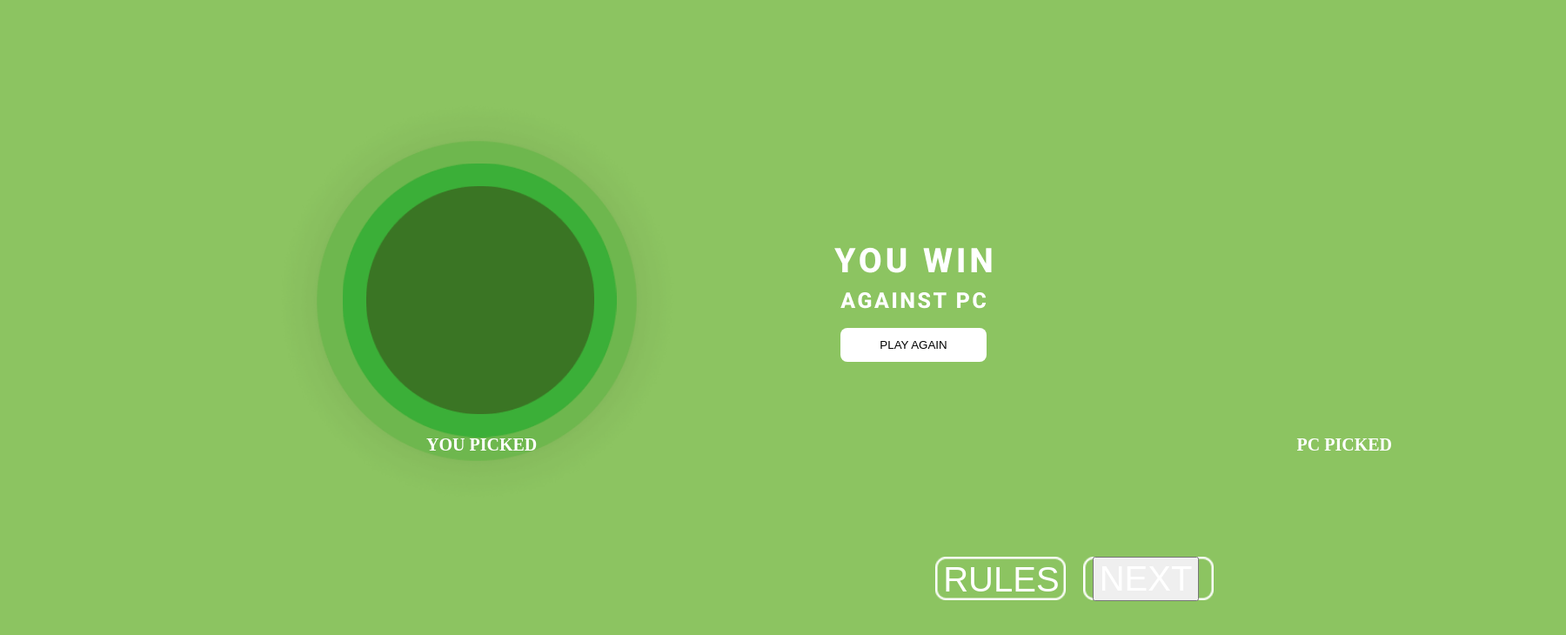
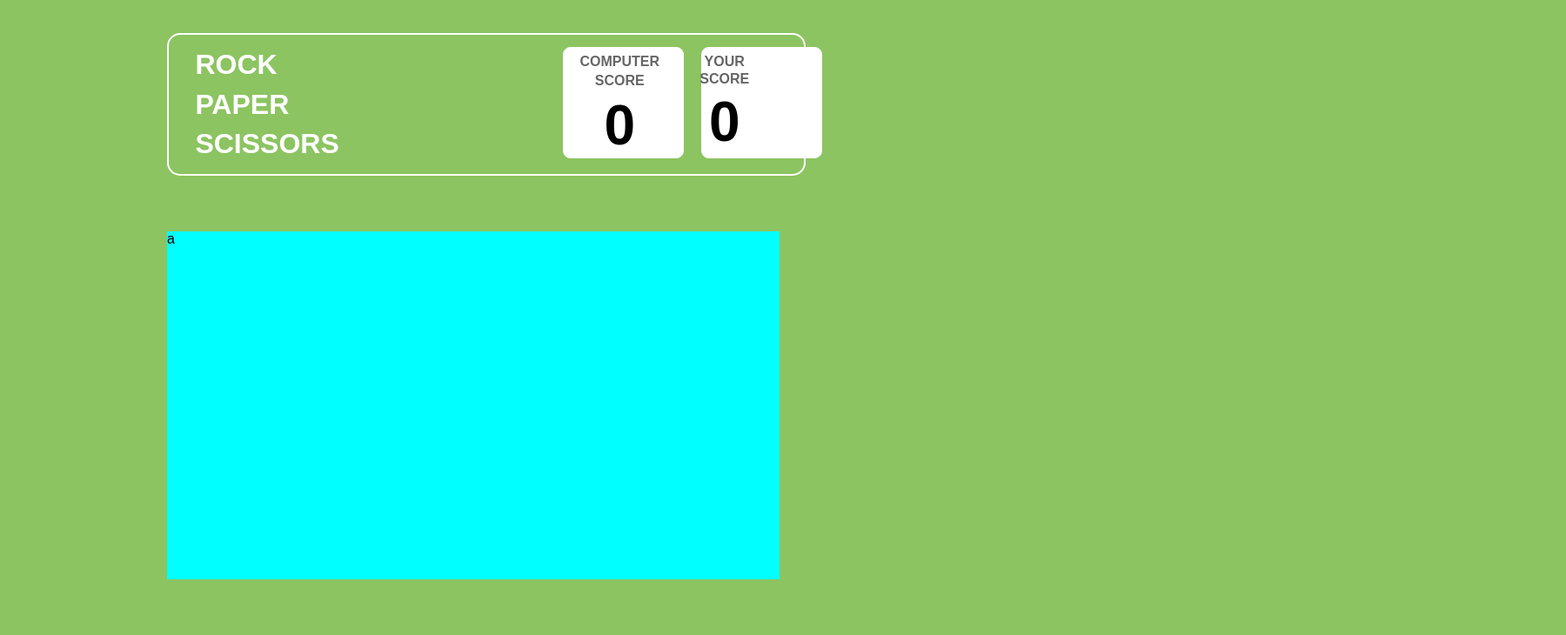
Before and after one commit to Sourav-Sharma-001/Rock-Paper-scissors-Project, a plain HTML site: page Recreated JS Project/Pages/Page2/page2.html in a window 1280 px wide. Shown: the whole page at 87% size, 1800 px wide, since content can reach past the window. Drawn offline with Linux system fonts and the light colour scheme.

Commit message:
page2.css changes

```diff
--- a/Recreated JS Project/Pages/Page2/page2.css
+++ b/Recreated JS Project/Pages/Page2/page2.css
@@ -2,6 +2,11 @@ body {
   background-color: #8cc461;
   margin: 0;
   padding: 0;
+  font-family: Arial, Helvetica, sans-serif;
+}
+
+html, body {
+  height: 100%;
 }
 
 .parent {
@@ -10,162 +15,82 @@ body {
   animation: fadeIn 0.8s ease-in-out forwards;
 }
 
-#score-container-base {
-  position: relative;
-  margin-top: 100px;
-  margin-left: 300px;
-  width: 1500px;
-  height: 190px;
+
+#score-container {
   display: flex;
-  align-items: center;
+  border: 2px solid white;
+  width: 55%;
+  margin-top: 3%;
+  margin-left: 15%;
+  height: 20%;
+  border-radius: 15px;
+  place-items: center;
+  padding: 0 1%;
+  justify-content: space-around;
 }
 
-#score-container {
-  position: absolute;
-  top: 0%;
-  margin-top: 100px;
-  margin-left: 300px;
-  width: 1500px;
-  height: 190px;
+#RPS-text {
   display: flex;
-  align-items: center;
+  flex-direction: column;
+  justify-content: space-between;
+  width: 55%;
+  height: 80%;
+  font-size: 200%;
+  font-weight: bold;
+  color: white;
 }
 
-#rec1 {
-  width: 1500px;
-  height: 150px;
+#score-section {
+  position: relative;
+  display: flex;
+  width: 35%;
+  height: 80%;
+  justify-content: space-between;
+  align-items: center;
+  gap: 20px;
 }
 
-#divide-RPS-score-sec {
-  display: flex;
-  justify-content: space-between;
-  margin: 0px 20px;
-  align-items: center;
-  height: 150px;
-  width: 1500px;
+#score-section img {
+  height: 100%;
 }
 
-#RPS-labels {
+#computer-score,
+#your-score {
+  position: absolute;
   display: flex;
   flex-direction: column;
-  gap: 10px;
-  height: 150px;
-  justify-content: center;
+  place-items: center;
+  font-weight: bold;
+  top: 4%;
 }
 
-#score-sec {
-  display: flex;
-  justify-content: space-between;
-  align-items: center;
-  width: 25%;
-  height: 150px;
-  margin: 5px 0;
+#computer-score {
+  left: 8%;
 }
 
-#score-box {
-  position: relative;
-  width: 150px;
-  height: 130px;
-  overflow: hidden;
-  display: flex;
-  margin: 0px 10px;
+#your-score {
+  right: 13%;
 }
 
-#rec3 {
-  width: 100%;
-  height: auto;
-  max-height: 100%;
+#computer-label,
+#CS-score-label,
+#your-label,
+#YS-score-label {
+  color: rgb(101, 101, 101);
+  margin-bottom: 5%;
 }
 
-#score-block {
-  position: absolute;
-  top: 50%;
-  left: 50%;
-  transform: translate(-50%, -50%);
-  display: flex;
-  flex-direction: column;
-  align-items: center;
-  justify-content: center;
-  text-align: center;
-  width: 100%;
-  padding: 0 5px;
-  box-sizing: border-box;
-}
-
-.score-label {
-  font-size: 20px;
-  line-height: 1.2;
-  white-space: nowrap;
-}
-
-.score-text {
-  font-weight: bold;
-  font-size: 55px;
-  margin-top: 5px;
-  line-height: 1;
+#CS-score-text,
+#YS-score-text {
+  font-size: 400%;
 }
 
 #conclusion-sec {
-  height: 500px;
-  margin-left: 300px;
-  margin-top: 100px;
-  display: flex;
-  justify-content: space-around;
-  width: 1500px;
-  align-items: center;
-}
-
-#ellipse-container {
-  position: relative;
-  width: 500px;
-  height: 500px;
-  left: 300px;
-  top: -500px;
-}
-
-#ellipse-4 {
-  position: absolute;
-  top: 10px;
-  left: 11px;
-}
-
-#ellipse-5 {
-  position: absolute;
-  z-index: 3;
-  top: 120px;
-  left: 127px;
-}
-
-#ellipse-3 {
-  position: absolute;
-  z-index: 2;
-  top: 95px;
-  left: 101px;
-}
-
-#ellipse-4 {
-  z-index: 1;
-}
-
-#player-move {
-  z-index: 4;
-  position: relative;
-}
-
-#middle-sec {
-  display: flex;
-  flex-direction: column;
-  justify-content: space-around;
-  align-items: center;
-  height: 150px;
-}
-
-#play-again {
-  padding: 12px 45px;
-  background-color: white;
-  border: none;
-  border-radius: 8px;
-  cursor: pointer;
+  background-color: aqua;
+  width: 55%;
+  margin-left: 15%;
+  margin-top: 5%;
+  height: 50%;
 }
 
 #picked-text {
@@ -211,16 +136,16 @@ body {
   align-items: center;
 }
 
+#writting-area {
+  width: 90%;
+  height: 100%;
+}
+
 #writting-area h1 {
   place-self: center;
   color: white;
   font-size: 50px;
   font-weight: bolder;
-}
-
-#writting-area {
-  width: 90%;
-  height: 100%;
 }
 
 .custom-square-list {
@@ -238,90 +163,6 @@ body {
   align-items: center;
 }
 
-.custom-square-list li::before {
-  content: "";
-  display: inline-block;
-  width: 15px;
-  height: 15px;
-  background-color: #ffd600;
-  margin-right: 12px;
-  flex-shrink: 0;
-}
-
-#rules-parent button {
-  position: absolute;
-  top: -50px;
-  right: -45px;
-  width: 90px;
-  height: 90px;
-  background-color: red;
-  color: white;
-  font-weight: bold;
-  font-size: 52px;
-  border: 7px solid white;
-  border-radius: 50%;
-  cursor: pointer;
-  display: flex;
-  align-items: center;
-  justify-content: center;
-  transition: background-color 0.3s ease;
-}
-
-#rules-parent button:hover {
-  background-color: #cc0000;
-}
-
-#rules-text-box {
-  position: absolute;
-  left: 84%;
-  top: 80%;
-  width: 150px;
-}
-
-#rules-text-rec {
-  width: 100%;
-  height: 100%;
-}
-
-#rules-text {
-  position: absolute;
-  margin-left: -5%;
-  margin-top: 3px;
-  font-size: 40px;
-  color: white;
-  left: 7%;
-  background: transparent;
-  border: none;
-  cursor: pointer;
-}
-
-#rules-text:hover {
-  background-color: rgba(255, 255, 255, 0.2);
-  color: white;
-  cursor: pointer;
-  border-radius: 5px;
-  transition: background-color 0.3s ease;
-}
-
-#rules-text-box-2 {
-  position: absolute;
-  left: calc(84% + 170px);
-  top: 80%;
-  width: 150px;
-}
-
-#rules-text-rec-2 {
-  width: 100%;
-  height: 100%;
-}
-
-#rules-text-2 {
-  position: absolute;
-  font-size: 40px;
-  color: white;
-  left: 7%;
-}
-
 @keyframes fadeIn {
   from {
     opacity: 0;
@@ -330,34 +171,3 @@ body {
     opacity: 1;
   }
 }
-
-@keyframes pulse {
-  0% {
-    transform: scale(1);
-    opacity: 1;
-  }
-  50% {
-    transform: scale(1.05);
-    opacity: 0.8;
-  }
-  100% {
-    transform: scale(1);
-    opacity: 1;
-  }
-}
-
-#ellipse-container img {
-  animation: pulse 2s ease-in-out infinite;
-}
-
-#ellipse-3 {
-  animation-delay: 0s;
-}
-
-#ellipse-5 {
-  animation-delay: 0.5s;
-}
-
-img[src*="Ellipse 4.png"] {
-  animation-delay: 1s;
-}
--- a/Recreated JS Project/Pages/Page2/page2.html
+++ b/Recreated JS Project/Pages/Page2/page2.html
@@ -9,49 +9,43 @@
   <body>
     <div class="parent">
 
-
-
-
-      <div id="conclusion-sec">
-        <div id="left-sec">
-          <span>
-            <img id="player-move" />
-          </span>
+      <div id="score-container">
+        <div id="RPS-text">
+          <div>ROCK</div>
+          <div>PAPER</div>
+          <div>SCISSORS</div>
         </div>
-        <div id="middle-sec">
-          <span>
-            <img id="you-win-text" src="../../Images/page2/YOU WIN.png" />
-          </span>
-          <span>
-            <img src="../../Images/page2/AGAINST PC.png" />
-          </span>
-          <span>
-            <button id="play-again">PLAY AGAIN</button>
-          </span>
-        </div>
-        <div>
-          <img id="computer-move" />
+        <div id="score-section">
+          <div>
+            <img src="../../Images/PNG/Rectangle 3.png" />
+            <div id="computer-score">
+              <div id="computer-label">COMPUTER</div>
+              <div id="CS-score-label">SCORE</div>
+              <div id="CS-score-text" id="computer-score">0</div>
+            </div>
+          </div>
+          <div>
+            <img src="../../Images/PNG/Rectangle 3.png" />
+            <div id="your-score">
+              <div id="your-label">YOUR</div>
+              <div id="YS-score-label">SCORE</div>
+              <div id="YS-score-text" id="computer-score">0</div>
+            </div>
+          </div>
         </div>
       </div>
 
-      <div id="ellipse-container">
-        <span>
-          <img id="ellipse-4" src="../../Images/page2/Ellipse 4.png" />
-        </span>
-        <span>
-          <img id="ellipse-3" src="../../Images/page2/Ellipse 3.png" />
-        </span>
-        <span>
-          <img id="ellipse-5" src="../../Images/page2/Ellipse 5.png" />
-        </span>
+      <div id="conclusion-sec">
+        a
       </div>
 
-      <div id="picked-text">
+
+      <!-- <div id="picked-text">
         <div>YOU PICKED</div>
         <div>PC PICKED</div>
-      </div>
+      </div> -->
 
-      <div id="rules-parent" style="display: none">
+      <!-- <div id="rules-parent" style="display: none">
         <span id="rules-board">
           <div id="writting-area">
             <h1>Game Rules</h1>
@@ -86,7 +80,7 @@
         <img id="rules-text-rec-2" src="../../Images/PNG/Rectangle 2.png" />
         <button id="rules-text-2">NEXT</button>
       </span>
-    </div>
+    </div> -->
 
     <script type="module" src="win.js"></script>
   </body>
--- a/Recreated JS Project/Pages/Page2/win.js
+++ b/Recreated JS Project/Pages/Page2/win.js
@@ -34,5 +34,5 @@ if (computerMove) {
 const playerScore = localStorage.getItem("playerScore");
 const computerScore = localStorage.getItem("computerScore");
 
-document.getElementById("player-score").textContent = playerScore || 0;
-document.getElementById("computer-score").textContent = computerScore || 0;
+document.getElementById("YS-score-text").textContent = playerScore || 0;
+document.getElementById("CS-score-text").textContent = computerScore || 0;
```
